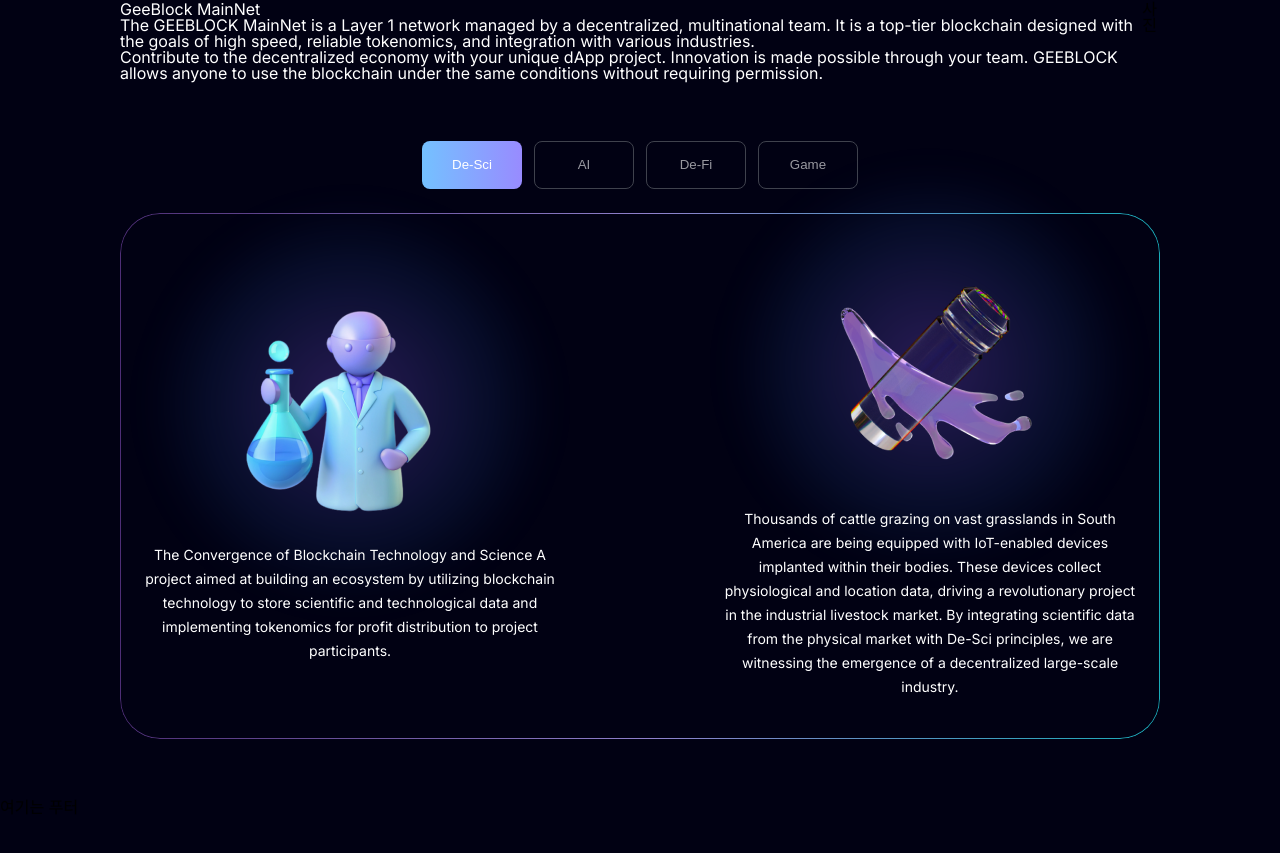
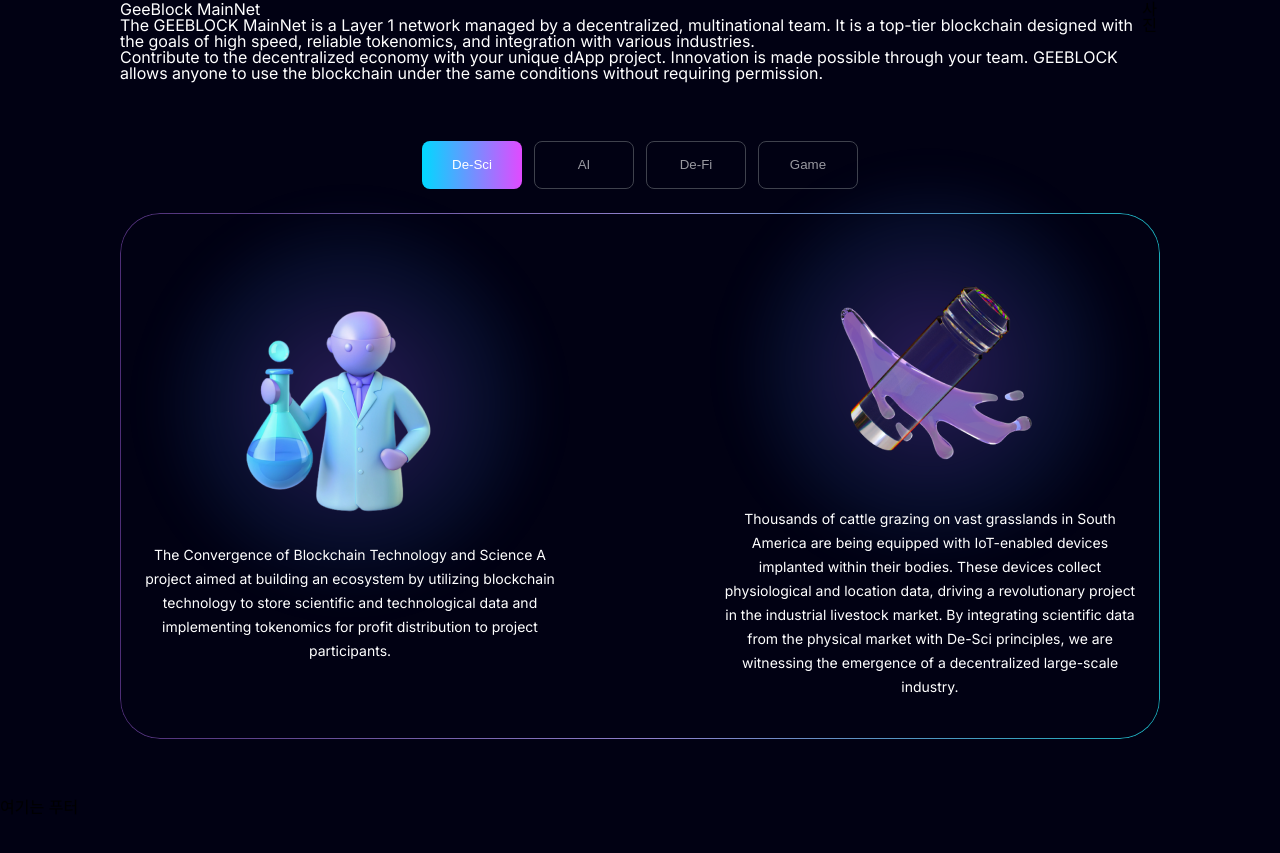
Before and after one commit to CryptoPublishing/GeeBlock_Next, a Next.js app: page / in a window 1280 px wide. Shown: the part 1246-2099 px from the top of the page. Built offline with nearby package versions, Linux system fonts and the light colour scheme.

Commit message:
fix:tabSection button 색상 변경

```diff
--- a/components/Section/TabSection.module.css
+++ b/components/Section/TabSection.module.css
@@ -28,10 +28,7 @@
 }
 
 .tabButton.active {
-    background: linear-gradient(90deg,
-    rgba(116, 193, 255, 1) 0%,
-    rgba(152, 139, 255, 1) 100%
-  );
+  background: linear-gradient(90deg, #00D9FF 0%, #E14AFF 100%);
   border: none;
   color: white;
 }
```
